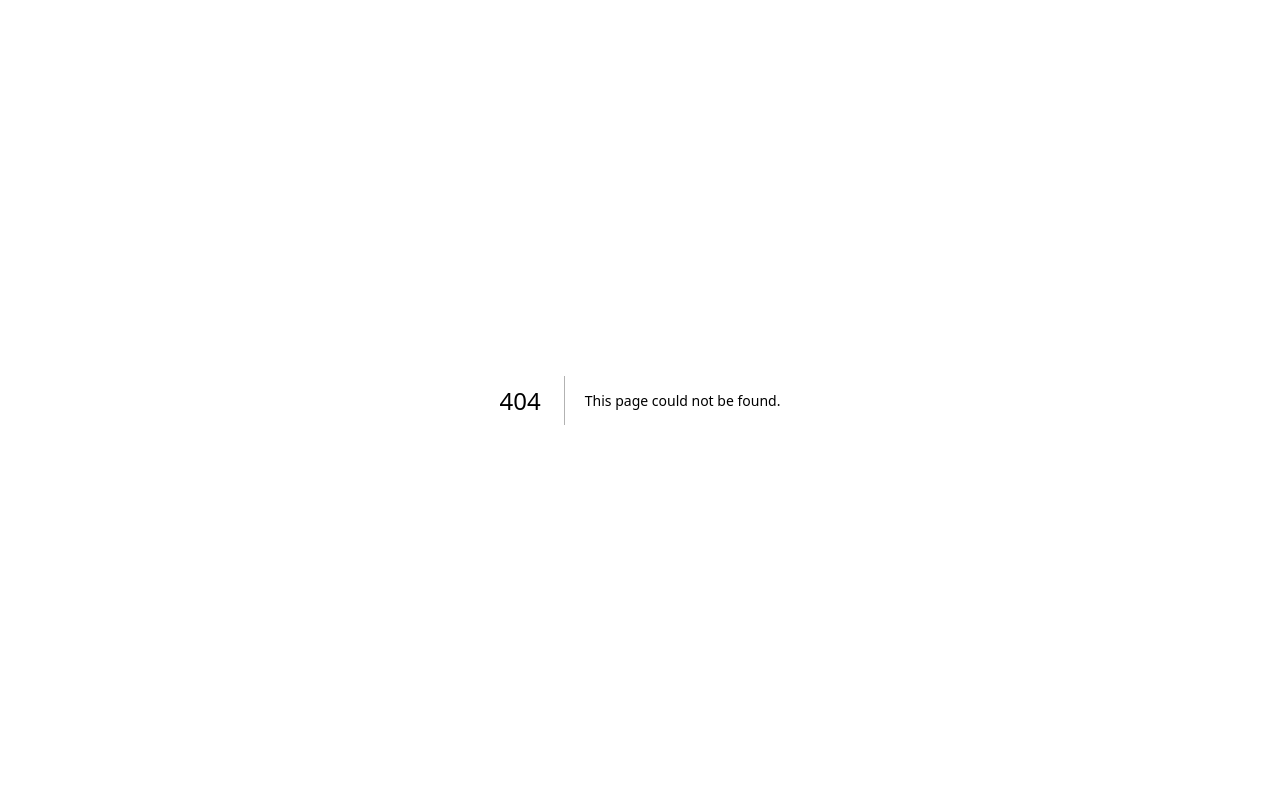
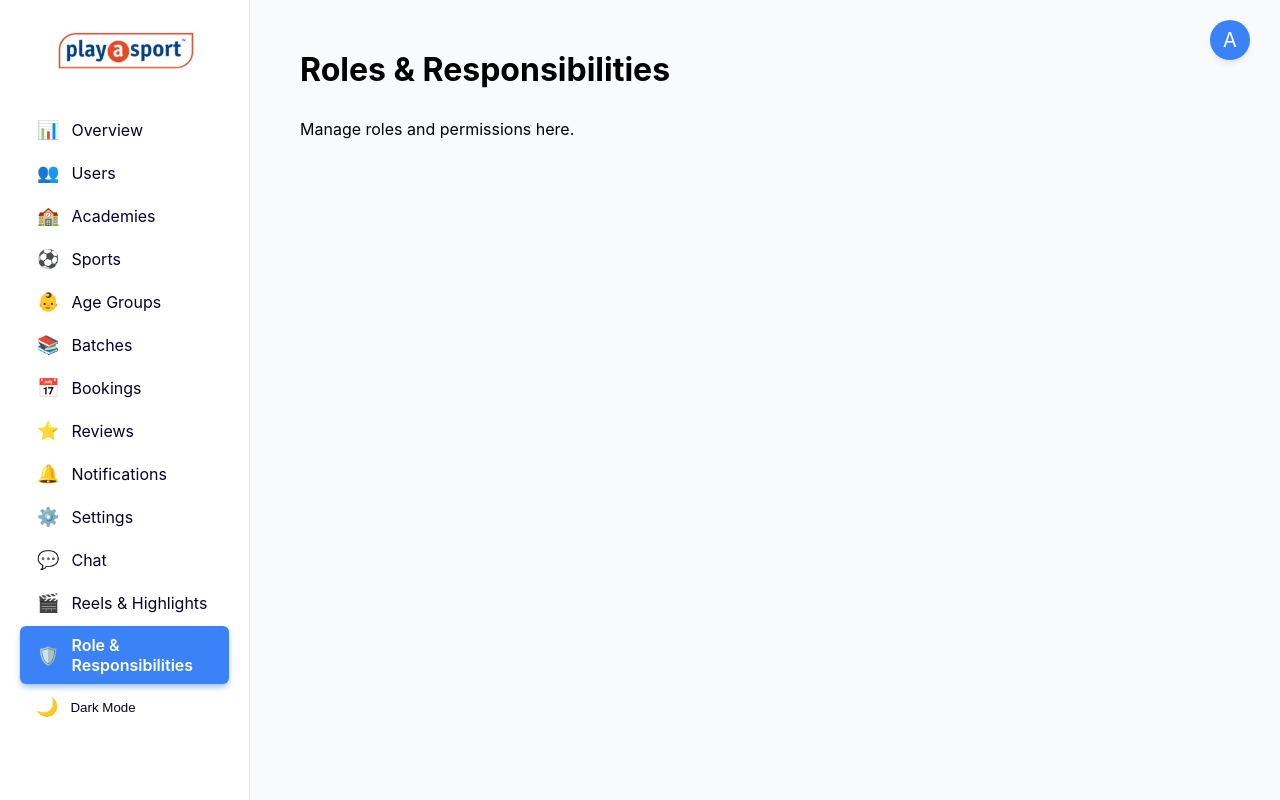
Before and after one commit to sandeepkolay1989/Admin-PAS, a Next.js app: page /roles in a window 1280 px wide. Before the commit this address had no page. Built offline with nearby package versions, Linux system fonts and the light colour scheme.

Commit message:
Role & Responsibility

```diff
--- /dev/null
+++ b/src/app/(dashboard)/roles/page.jsx
@@ -0,0 +1,14 @@
+'use client';
+import React from 'react';
+import { useTheme } from '@/context/ThemeContext';
+
+export default function RolesPage() {
+    const styles = useTheme();
+
+    return (
+        <div style={{ padding: '20px' }}>
+            <h1 style={styles.header}>Roles & Responsibilities</h1>
+            <p style={styles.text}>Manage roles and permissions here.</p>
+        </div>
+    );
+}
--- a/src/components/Sidebar.jsx
+++ b/src/components/Sidebar.jsx
@@ -23,6 +23,7 @@ export default function Sidebar() {
         { id: 'settings', label: 'Settings', icon: '⚙️', path: '/settings' },
         { id: 'chat', label: 'Chat', icon: '💬', path: '/chat' },
         { id: 'reels', label: 'Reels & Highlights', icon: '🎬', path: '/reels' },
+        { id: 'roles', label: 'Role & Responsibilities', icon: '🛡️', path: '/roles' },
     ];
 
     return (
```
